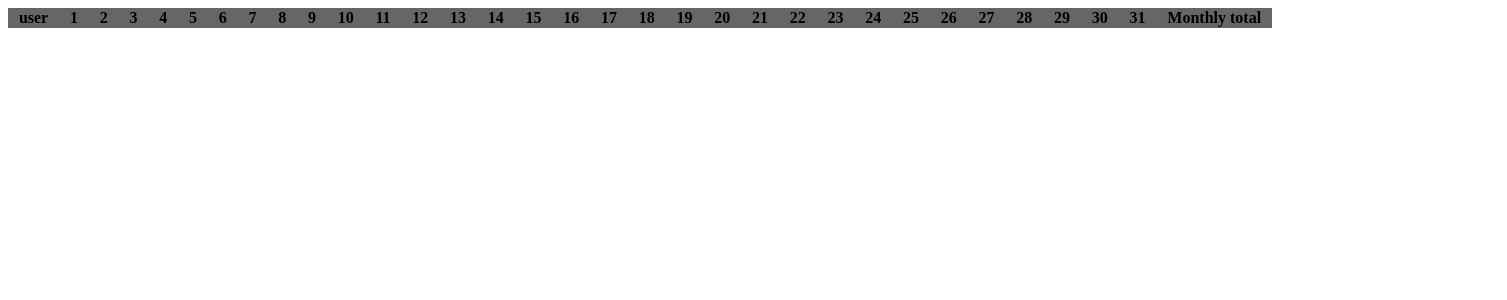
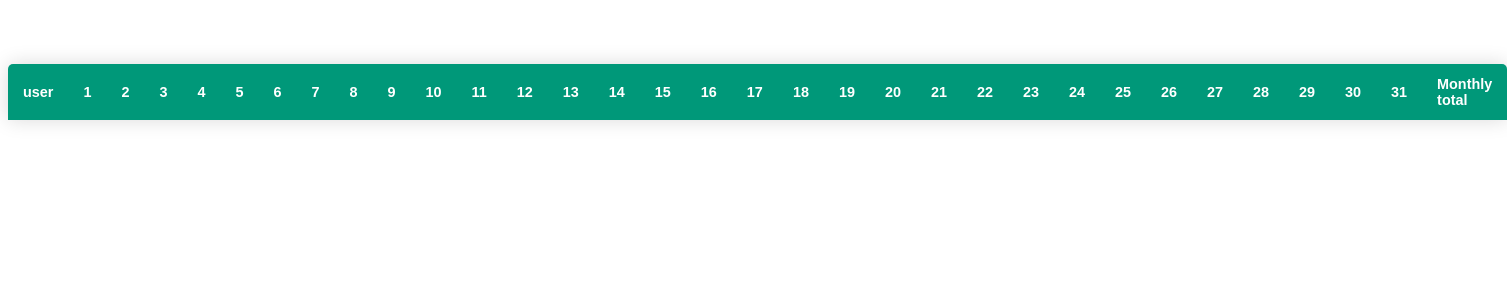
Before and after one commit to rryaboshtan/ReactUsersSpentTimeCalendar, a React (Create React App) app: page / in a window 1280 px wide. Shown: the top 300 px of the page, 1507 px wide, since content can reach past the window. Built offline with nearby package versions, Linux system fonts and the light colour scheme.

Commit message:
Add table styles

```diff
--- a/src/App.css
+++ b/src/App.css
@@ -1,21 +1,44 @@
-.App {
-  text-align: center;
+* {
+  font-family: sans-serif;
+  /* Change your font family */
 }
 
-table {
-  display: flex;
-  width: 100%;
-  justify-content: space-between;
+.content-table {
+  border-collapse: collapse;
+  margin: 4rem auto;
+  font-size: 0.9em;
+  min-width: 400px;
+  border-radius: 5px 5px 0 0;
+  overflow: hidden;
+  -webkit-box-shadow: 0 0 20px rgba(0, 0, 0, 0.15);
+          box-shadow: 0 0 20px rgba(0, 0, 0, 0.15);
 }
-table thead{
-  width: 100%;
+
+.content-table thead tr {
+  background-color: #009879;
+  color: #ffffff;
+  text-align: left;
+  font-weight: bold;
 }
-table tr {
-  width: 100%;
-  display: flex;
-  justify-content: space-around;
+
+.content-table th,
+.content-table td {
+  padding: 12px 15px;
 }
-table  th{
-  background-color: #666;
-  flex-grow: 1;
+
+.content-table tbody tr {
+  border-bottom: 1px solid #dddddd;
 }
+
+.content-table tbody tr:nth-of-type(even) {
+  background-color: #f3f3f3;
+}
+
+.content-table tbody tr:last-of-type {
+  border-bottom: 2px solid #009879;
+}
+
+.content-table tbody tr.active-row {
+  font-weight: bold;
+  color: #009879;
+}
--- a/src/App.scss
+++ b/src/App.scss
@@ -0,0 +1,69 @@
+// .App {
+//     text-align: center;
+// }
+
+// table {
+//     //   display: flex;
+//     width: 100%;
+//     //   justify-content: space-between;
+
+//     thead {
+//         width: 100%;
+
+//         tr {
+//             width: 100%;
+//             display: flex;
+//             justify-content: space-around;
+
+//             th {
+//                 background-color: #666;
+//                 flex-grow: 1;
+//             }
+//         }
+//     }
+// }
+
+
+* {
+  font-family: sans-serif; /* Change your font family */
+}
+
+.content-table {
+  border-collapse: collapse;
+//   margin: 25px 0;
+  margin: 0 auto;
+  font-size: 0.9em;
+  min-width: 400px;
+  border-radius: 5px 5px 0 0;
+  overflow: hidden;
+  box-shadow: 0 0 20px rgba(0, 0, 0, 0.15);
+}
+
+.content-table thead tr {
+  background-color: #009879;
+  color: #ffffff;
+  text-align: left;
+  font-weight: bold;
+}
+
+.content-table th,
+.content-table td {
+  padding: 12px 15px;
+}
+
+.content-table tbody tr {
+  border-bottom: 1px solid #dddddd;
+}
+
+.content-table tbody tr:nth-of-type(even) {
+  background-color: #f3f3f3;
+}
+
+.content-table tbody tr:last-of-type {
+  border-bottom: 2px solid #009879;
+}
+
+.content-table tbody tr.active-row {
+  font-weight: bold;
+  color: #009879;
+}
--- a/src/Components/table/Table.jsx
+++ b/src/Components/table/Table.jsx
@@ -3,7 +3,7 @@ import React from 'react'
 function Table() {
     return (
        <div>
-          <table>
+          <table className = 'content-table'>
              <thead>
                 <tr>
                    <th>user</th>
```
